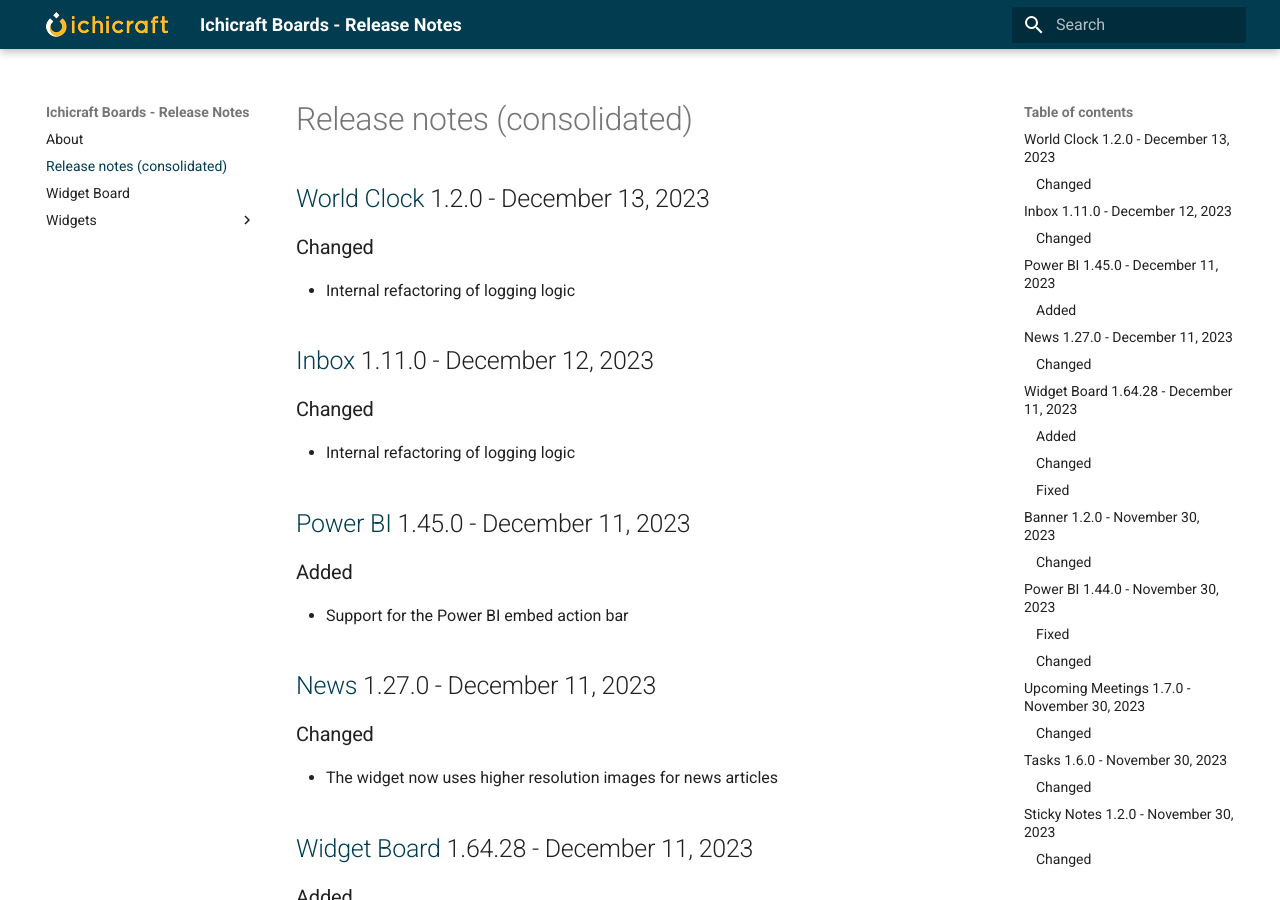
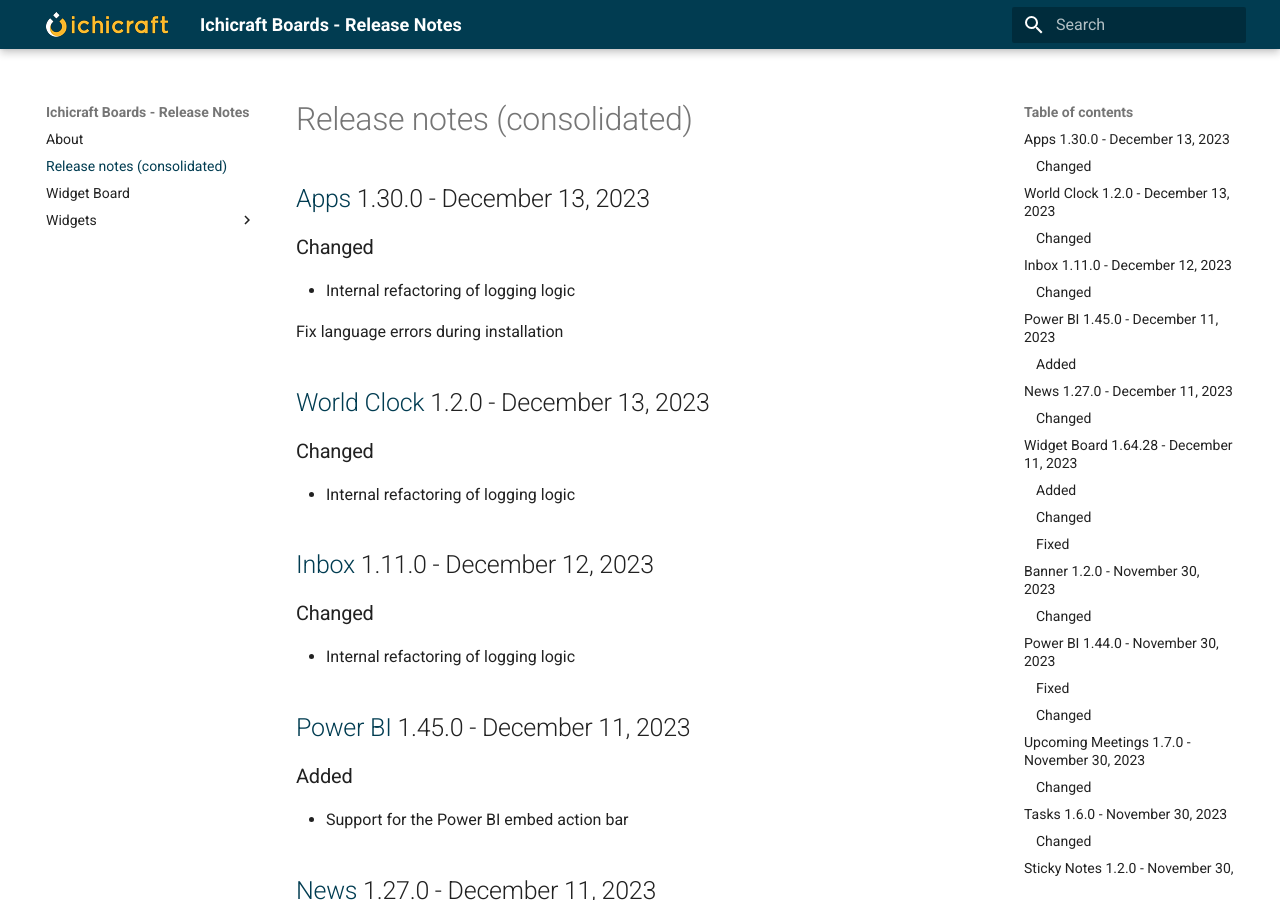
Before and after one commit to ichicraft/widgets-docs, an MkDocs documentation site: the page built from docs/Release-notes-(consolidated).md, in a window 1280 px wide and 900 px high. Built offline with MkDocs 1.6.1 and Material for MkDocs 9.7.7, drawn with Linux system fonts in a browser that asks for light colours.

Commit message:
Release notes updated by BuildService

```diff
--- a/docs/Release-notes-(consolidated).md
+++ b/docs/Release-notes-(consolidated).md
@@ -1,3 +1,10 @@
+## [Apps](./Widgets/Apps.md) 1.30.0 - December 13, 2023
+
+### Changed
+- Internal refactoring of logging logic
+
+Fix language errors during installation
+
 ## [World Clock](./Widgets/World Clock.md) 1.2.0 - December 13, 2023
 
 ### Changed
--- a/docs/Widgets/Apps.md
+++ b/docs/Widgets/Apps.md
@@ -1,3 +1,10 @@
+## 1.30.0 - December 13, 2023
+
+### Changed
+- Internal refactoring of logging logic
+
+Fix language errors during installation
+
 ## 1.28.0 - November 30, 2023
 
 ### Changed
```
